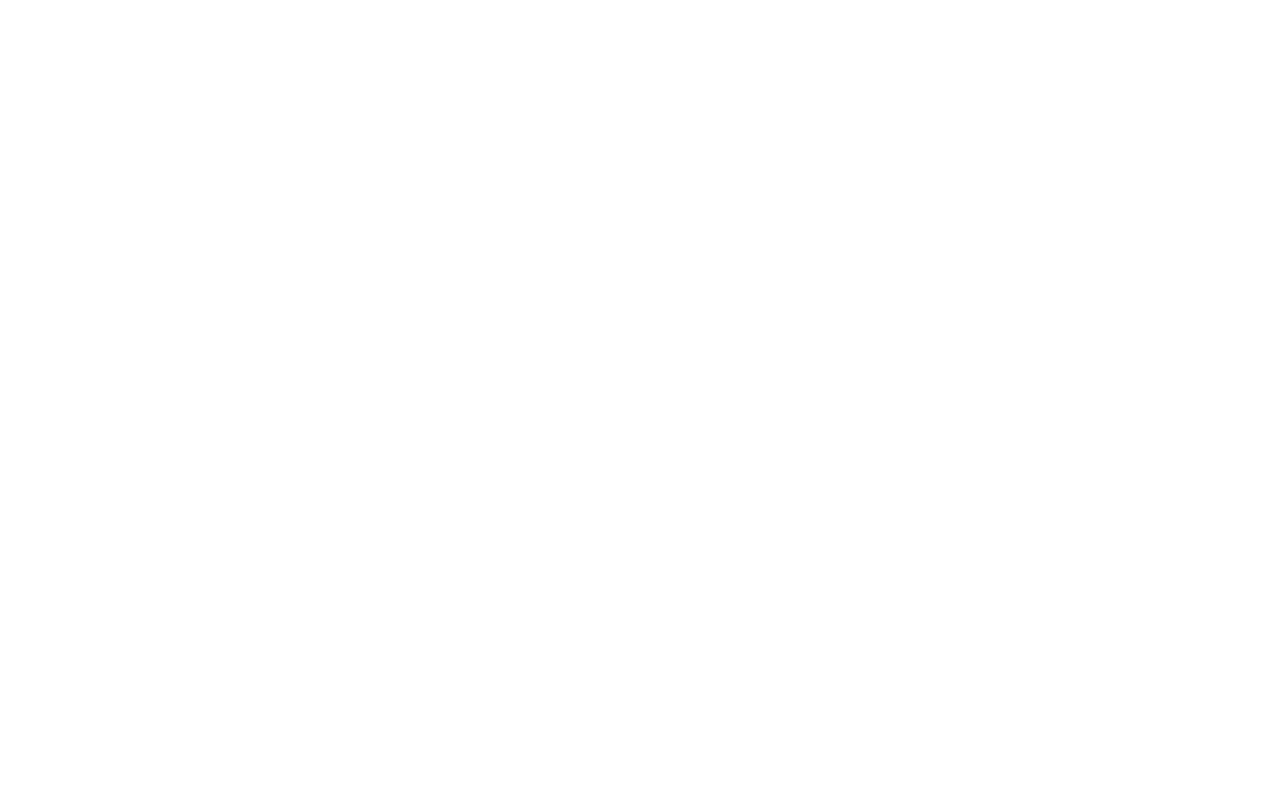
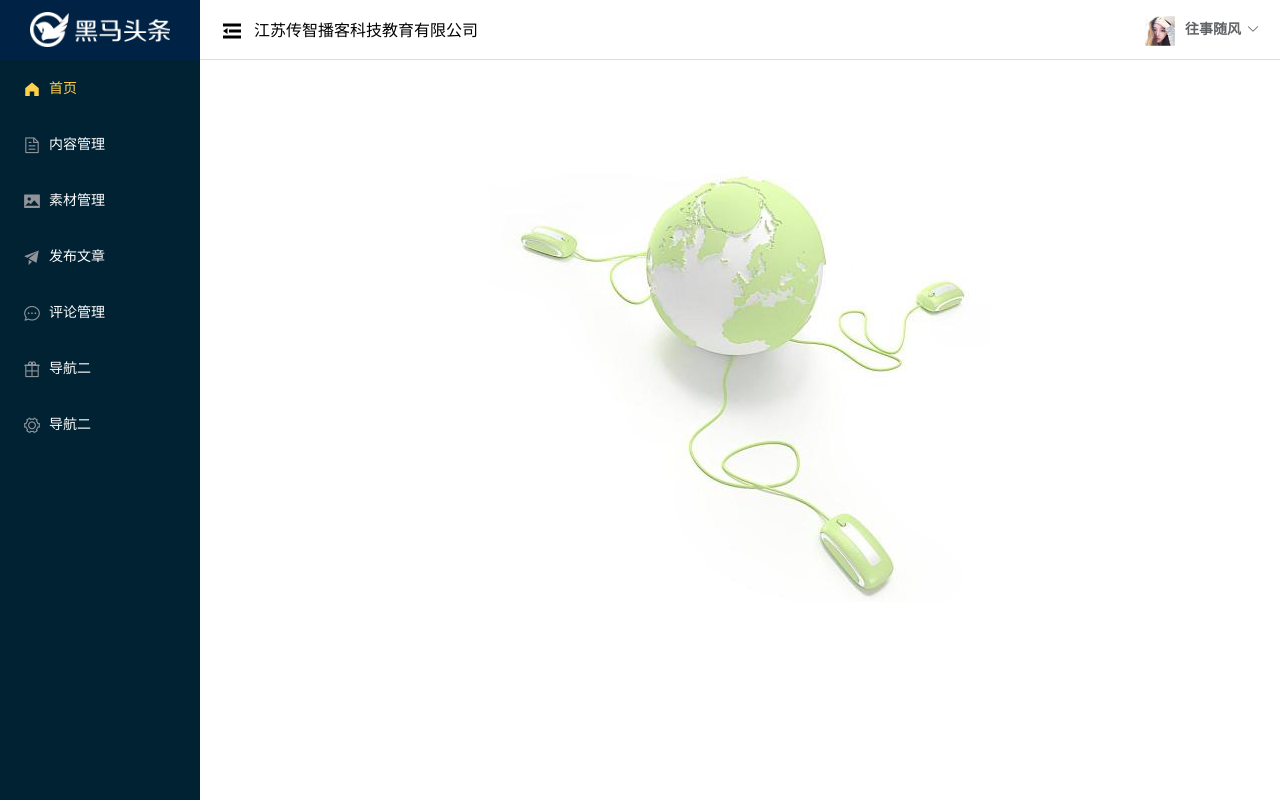
Before and after one commit to wangyayi/he-houtai-pc, a Vue app: page /#/ in a window 1280 px wide. Built offline with nearby package versions, Linux system fonts and the light colour scheme.

Commit message:
点击图标收起或展开左侧导航栏

```diff
--- /dev/null
+++ b/src/views/Layout.vue
@@ -0,0 +1,141 @@
+<template>
+  <el-container class="container-layout">
+    <!-- 左侧区域 -->
+    <el-aside :width="isOpen ?'200px':'64px'">
+      <!-- logo区域 -->
+      <div :class="{'logo':isOpen,'smallLogo':!isOpen}"></div>
+      <!-- 导航区域 -->
+      <el-menu
+        default-active="1"
+        class="el-menu-vertical-demo"
+        background-color="#002233"
+        text-color="#fff"
+        active-text-color="#ffd04b"
+        style="border-right:none"
+        :collapse="!isOpen"
+        :collapse-transition="false"
+      >
+        <el-menu-item index="1">
+          <i class="el-icon-s-home"></i>
+          <span slot="title">首页</span>
+        </el-menu-item>
+        <el-menu-item index="2">
+          <i class="el-icon-document"></i>
+          <span slot="title">内容管理</span>
+        </el-menu-item>
+        <el-menu-item index="3">
+          <i class="el-icon-picture"></i>
+          <span slot="title">素材管理</span>
+        </el-menu-item>
+        <el-menu-item index="4">
+          <i class="el-icon-s-promotion"></i>
+          <span slot="title">发布文章</span>
+        </el-menu-item>
+        <el-menu-item index="5">
+          <i class="el-icon-chat-dot-round"></i>
+          <span slot="title">评论管理</span>
+        </el-menu-item>
+        <el-menu-item index="6">
+          <i class="el-icon-present"></i>
+          <span slot="title">导航二</span>
+        </el-menu-item>
+        <el-menu-item index="7">
+          <i class="el-icon-setting"></i>
+          <span slot="title">导航二</span>
+        </el-menu-item>
+      </el-menu>
+    </el-aside>
+    <!-- 右侧区域 -->
+    <el-container>
+      <!-- 头部区域 -->
+      <el-header>
+        <!-- 左侧图标 -->
+        <span
+          @click="isOpen=!isOpen"
+          class="icon"
+          :class="{'el-icon-s-fold':isOpen,'el-icon-s-unfold':!isOpen}"
+        ></span>
+
+        <!-- 左侧文字 -->
+        <span class="text">江苏传智播客科技教育有限公司</span>
+        <!-- 右侧下拉组件 -->
+        <el-dropdown>
+          <span>
+            <img class="head" src="../assets/avatar.jpg" alt />
+            <span class="name">往事随风</span>
+            <i class="el-icon-arrow-down el-icon--right"></i>
+          </span>
+          <el-dropdown-menu slot="dropdown">
+            <el-dropdown-item icon="el-icon-s-tools">个人中心</el-dropdown-item>
+            <el-dropdown-item icon="el-icon-unlock">退出登录</el-dropdown-item>
+          </el-dropdown-menu>
+        </el-dropdown>
+      </el-header>
+      <!-- 主体区域 -->
+      <el-main>
+        <router-view></router-view>
+      </el-main>
+    </el-container>
+  </el-container>
+</template>
+
+
+<script>
+export default {
+  name: "layout",
+  data() {
+    return {
+      isOpen: true
+    };
+  }
+};
+</script>
+
+<style lang="less" scoped>
+.container-layout {
+  height: 100%;
+  width: 100%;
+  position: absolute;
+  top: 0;
+  left: 0;
+  .el-aside {
+    background-color: #023;
+    .logo {
+      width: 100%;
+      height: 60px;
+      background: #002244 url("../assets/logo_admin.png") no-repeat center /
+        140px auto;
+    }
+    .smallLogo {
+      width: 64px;
+      height: 60px;
+      background: #002244 url("../assets/logo_admin_01.png") no-repeat
+        center/30px auto;
+    }
+  }
+  .el-header {
+    line-height: 60px;
+    border-bottom: 1px solid #ddd;
+    .icon {
+      vertical-align: middle;
+      font-size: 24px;
+    }
+    .text {
+      vertical-align: middle;
+      margin-left: 10px;
+    }
+  }
+  .el-dropdown {
+    float: right;
+    .head {
+      width: 30px;
+      height: 30px;
+      vertical-align: middle;
+      margin-right: 10px;
+    }
+    .name {
+      font-weight: 700;
+    }
+  }
+}
+</style>
--- /dev/null
+++ b/src/views/Welcome/index.vue
@@ -0,0 +1,20 @@
+<template>
+  <div class="container-welcome">
+    <img src="../../assets/welcome.jpg" alt />
+  </div>
+</template>
+
+<script>
+export default {
+  name: "page-welcom"
+};
+</script>
+
+<style lang="less" scoped>
+.container-welcome {
+  img {
+    display: block;
+    margin: 50px auto;
+  }
+}
+</style>
--- a/src/views/login/index.vue
+++ b/src/views/login/index.vue
@@ -67,7 +67,17 @@
       //this.$refs.loginForm获取表单实例，然后才能调用实例上封装的方法，来判断表单里面所有的内容是否验证成功
       this.$refs.loginForm.validate(valid => {
         if (valid) {
-          alert("校验成功");
+          this.$http
+            .post(
+              "http://ttapi.research.itcast.cn/mp/v1_0/authorizations",
+              this.loginForm
+            )
+            .then(res => {
+              this.$router.push("/");
+            })
+            .catch(e => {
+              this.$message.error("手机或验证码错误");
+            });
         }
       });
     }
```
Also changed, not shown: src/router/index.js (+14 -4 lines).
